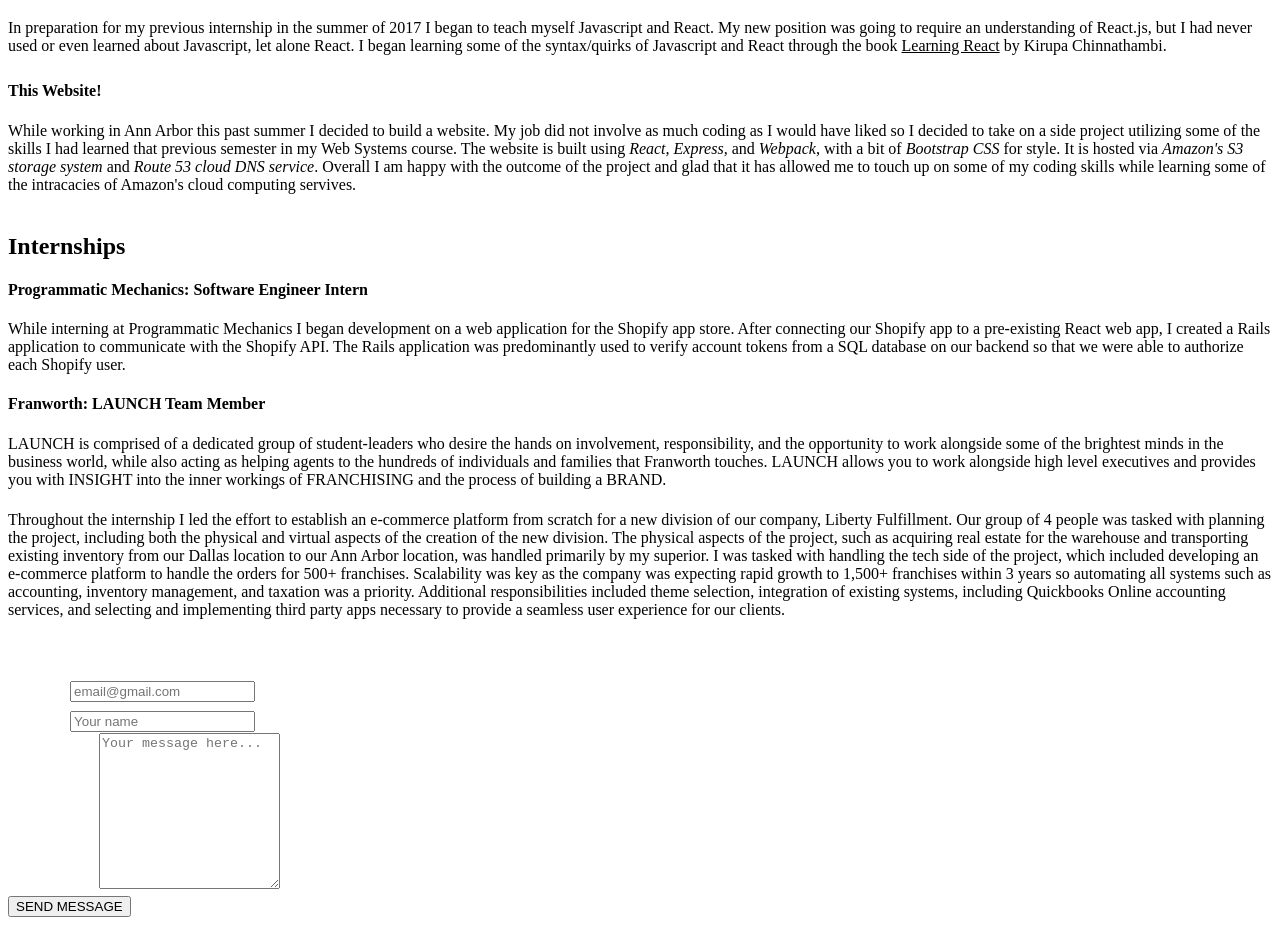
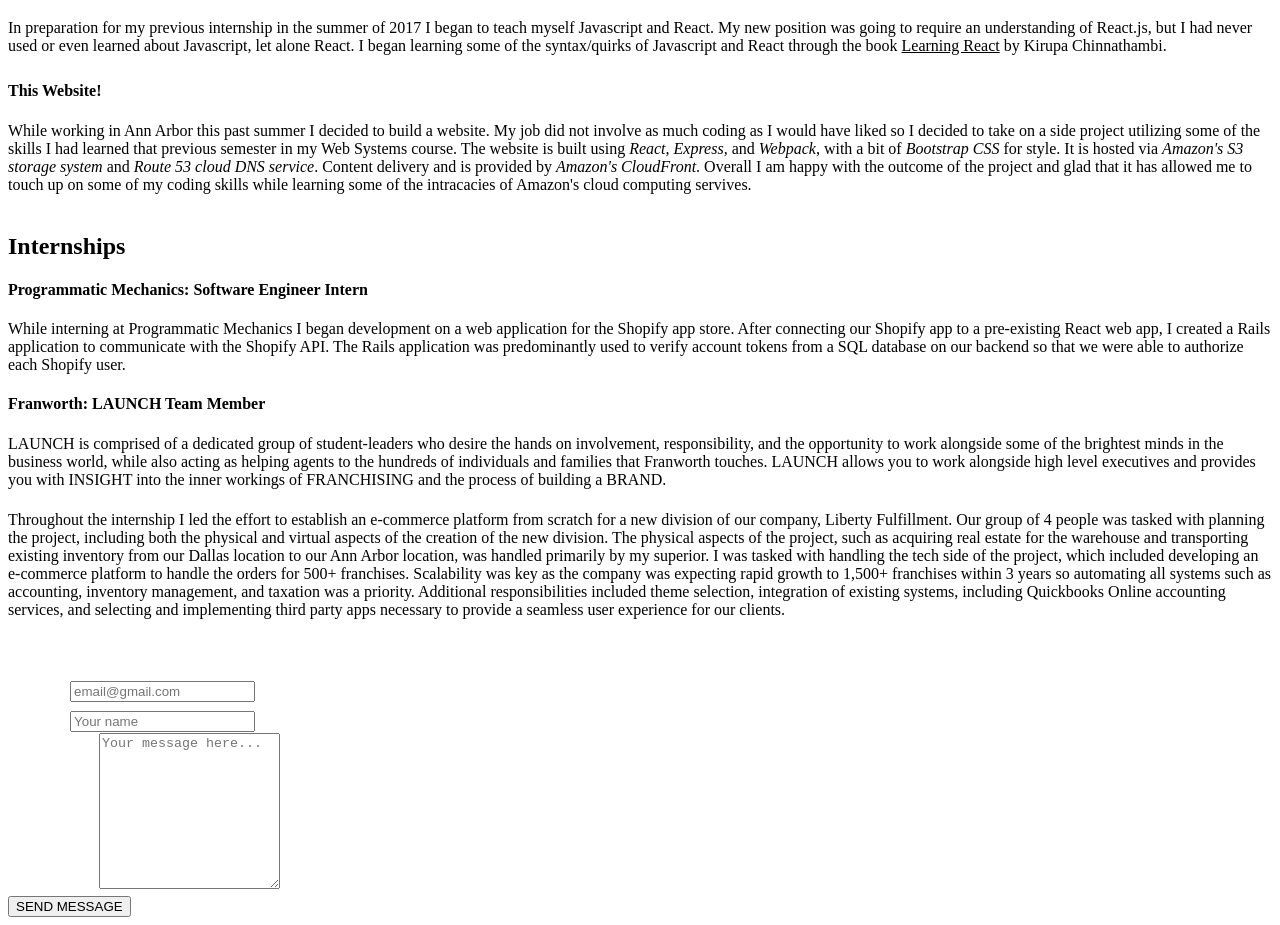
Before and after one commit to jlbrady/personal, a React app: page / in a window 1280 px wide. Shown: the part 4403-5328 px from the top of the page. Built offline with nearby package versions, Linux system fonts and the light colour scheme; the HTML template or start-up script is replaced by a standard one.

Commit message:
Finishing touches for now2

```diff
--- a/react-client/src/Components/Projects.jsx
+++ b/react-client/src/Components/Projects.jsx
@@ -11,7 +11,7 @@
           <h4>Learning Javascript + React</h4>
           <p style={{paddingBottom: '0.5%'}}>In preparation for my previous internship in the summer of 2017 I began to teach myself Javascript and React.  My new position was going to require an understanding of React.js, but I had never used or even learned about Javascript, let alone React.  I began learning some of the syntax/quirks of Javascript and React through the book <u>Learning React</u> by Kirupa Chinnathambi.</p>
           <h4>This Website!</h4>
-          <p>While working in Ann Arbor this past summer I decided to build a website.  My job did not involve as much coding as I would have liked so I decided to take on a side project utilizing some of the skills I had learned that previous semester in my Web Systems course.  The website is built using <em>React, Express,</em> and <em>Webpack</em>, with a bit of <em>Bootstrap CSS</em> for style.  It is hosted via <em>Amazon's S3 storage system</em> and <em>Route 53 cloud DNS service</em>.  Overall I am happy with the outcome of the project and glad that it has allowed me to touch up on some of my coding skills while learning some of the intracacies of Amazon's cloud computing servives.</p>
+          <p>While working in Ann Arbor this past summer I decided to build a website.  My job did not involve as much coding as I would have liked so I decided to take on a side project utilizing some of the skills I had learned that previous semester in my Web Systems course.  The website is built using <em>React, Express,</em> and <em>Webpack</em>, with a bit of <em>Bootstrap CSS</em> for style.  It is hosted via <em>Amazon's S3 storage system</em> and <em>Route 53 cloud DNS service</em>.  Content delivery and is provided by <em>Amazon's CloudFront</em>.  Overall I am happy with the outcome of the project and glad that it has allowed me to touch up on some of my coding skills while learning some of the intracacies of Amazon's cloud computing servives.</p>
           <h2 style={{paddingTop: '1.5%'}}>Internships</h2>
           <h4>Programmatic Mechanics: Software Engineer Intern</h4>
           <p>While interning at Programmatic Mechanics I began development on a web application
```
